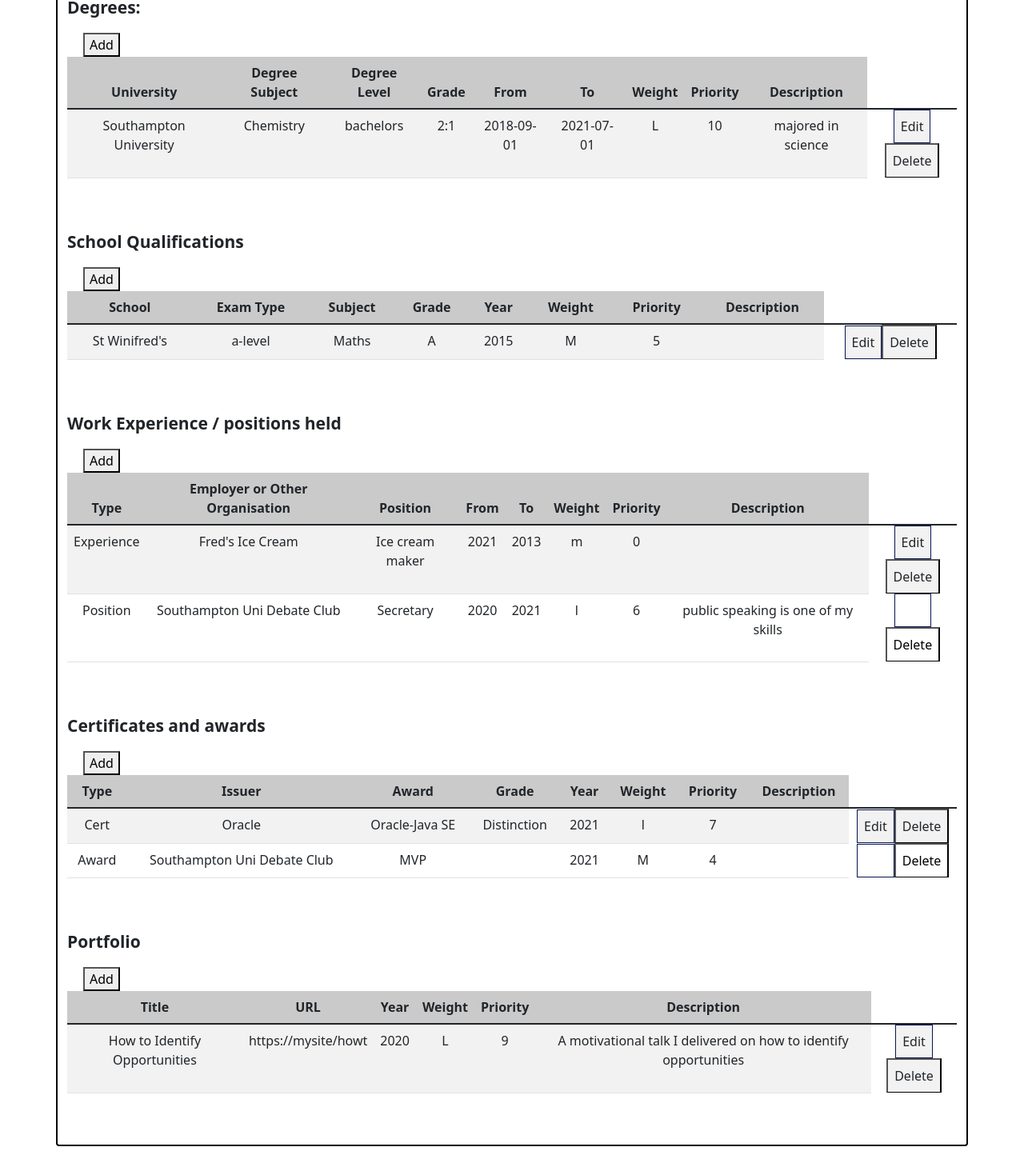
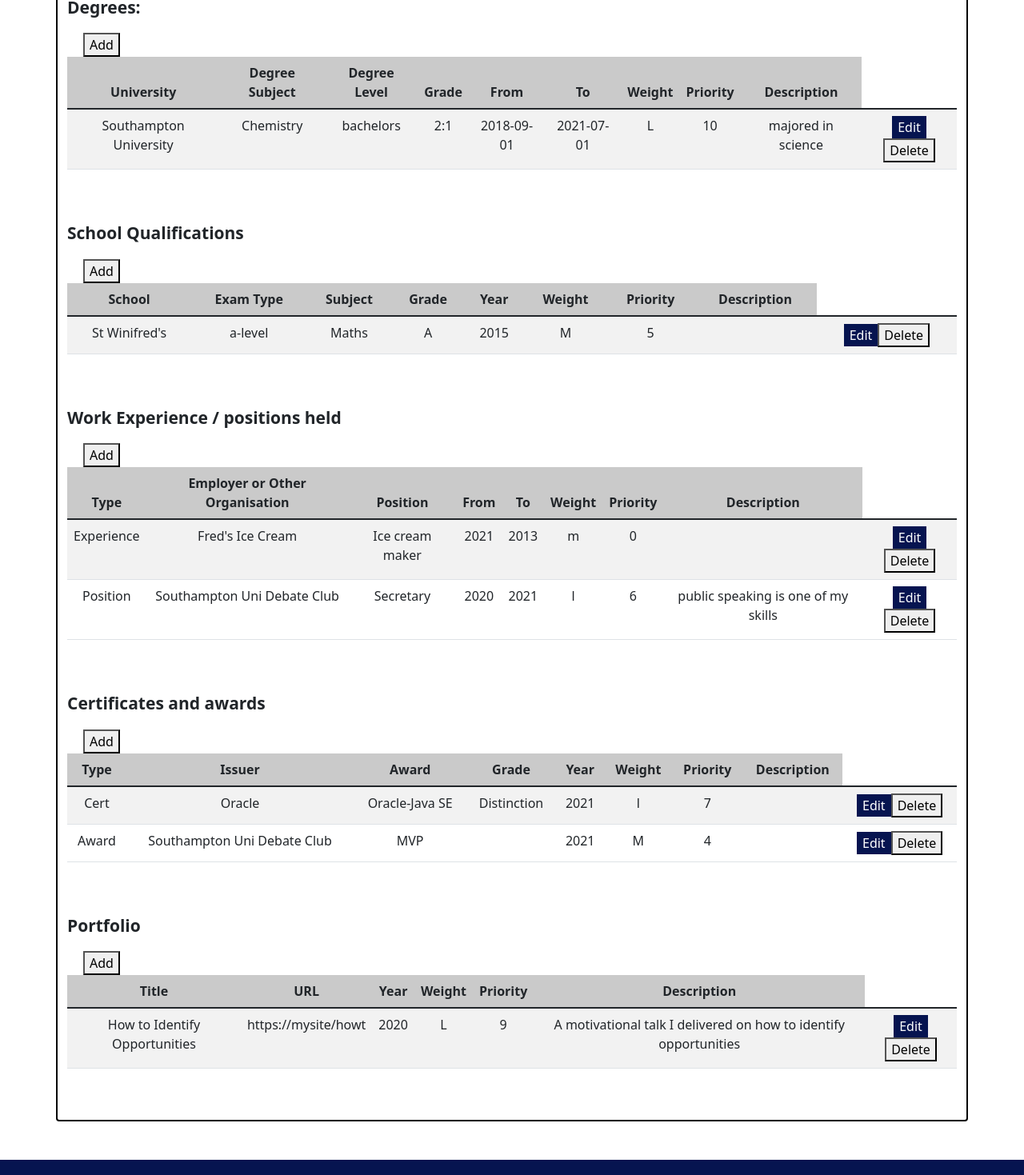
Before and after one commit to dfGroup2/team-engineering-frontend, a React (Create React App) app: page /edit in a window 1280 px wide. Shown: the part 871-2340 px from the top of the page at 80% size. Built offline with nearby package versions, Linux system fonts and the light colour scheme.

Commit message:
refactored the EditPersonalStory file so that we now use a function to render in the Edit and Delete buttons - good for reusability

```diff
--- a/src/Components/EditProfileComponents/EditPersonalStory.jsx
+++ b/src/Components/EditProfileComponents/EditPersonalStory.jsx
@@ -82,6 +82,15 @@ const EditPersonalStory = props => {
 		});
 	};
 
+	const renderEditAndDeleteButtons = (editName, addFunction) => {
+		return (
+			<td>
+				<button name={editName} onClick={addFunction} className="edit-button">Edit</button>
+				<button>Delete</button>
+			</td>
+		);
+	}
+
 	return (
 		<div className="container card borderClass">
 			<h3 className="col-2 profile-padding">Personal Story</h3>
@@ -108,8 +117,7 @@ const EditPersonalStory = props => {
 							<td>L</td>
 							<td>10</td>
 							<td>majored in science</td>
-							<button name="editDegree" onClick={addDegree} className="edit-button">Edit</button>
-							<button>Delete</button>
+							{renderEditAndDeleteButtons("editDegree", addDegree)}
 						</tr>
 					</tbody>
 				</table>
@@ -133,8 +141,7 @@ const EditPersonalStory = props => {
 							<td>M</td>
 							<td>5</td>
 							<td></td>
-							<button name="editSchoolQuals" onClick={addSchoolQuals} className="edit-button">Edit</button>
-							<button>Delete</button>
+							{renderEditAndDeleteButtons("editSchoolQuals", addSchoolQuals)}
 						</tr>
 					</tbody>
 				</table>
@@ -158,8 +165,7 @@ const EditPersonalStory = props => {
 							<td>m</td>
 							<td>0</td>
 							<td></td>
-							<button name="editWorkExperience" onClick={addWorkExperience} className="edit-button">Edit</button>
-							<button>Delete</button>
+							{renderEditAndDeleteButtons("editWorkExperience", addWorkExperience)}
 						</tr>
 						<tr>
 							<td>Position</td>
@@ -170,8 +176,7 @@ const EditPersonalStory = props => {
 							<td>l</td>
 							<td>6</td>
 							<td>public speaking is one of my skills</td>
-							<button name="editWorkExperience" onClick={addWorkExperience} className="edit-button">Edit</button>
-							<button>Delete</button>
+							{renderEditAndDeleteButtons("editWorkExperience", addWorkExperience)}
 						</tr>
 
 					</tbody>
@@ -196,8 +201,7 @@ const EditPersonalStory = props => {
 							<td>l</td>
 							<td>7</td>
 							<td></td>
-							<button name="editCertificates" onClick={addCertificates} className="edit-button">Edit</button>
-							<button>Delete</button>
+							{renderEditAndDeleteButtons("editCertificates", addCertificates)}
 						</tr>
 						<tr>
 							<td>Award</td>
@@ -208,8 +212,7 @@ const EditPersonalStory = props => {
 							<td>M</td>
 							<td>4</td>
 							<td></td>
-							<button name="editCertificates" onClick={addCertificates} className="edit-button">Edit</button>
-							<button>Delete</button>
+							{renderEditAndDeleteButtons("editCertificates", addCertificates)}
 						</tr>
 					</tbody>
 				</table>
@@ -231,8 +234,7 @@ const EditPersonalStory = props => {
 							<td>L</td>
 							<td>9</td>
 							<td>A motivational talk I delivered on how to identify opportunities</td>
-							<button name="editPortfolio" onClick={addPortfolio} className="edit-button">Edit</button>
-							<button>Delete</button>
+							{renderEditAndDeleteButtons("editPortfolio", addPortfolio)}
 						</tr>
 					</tbody>
 				</table>
```
